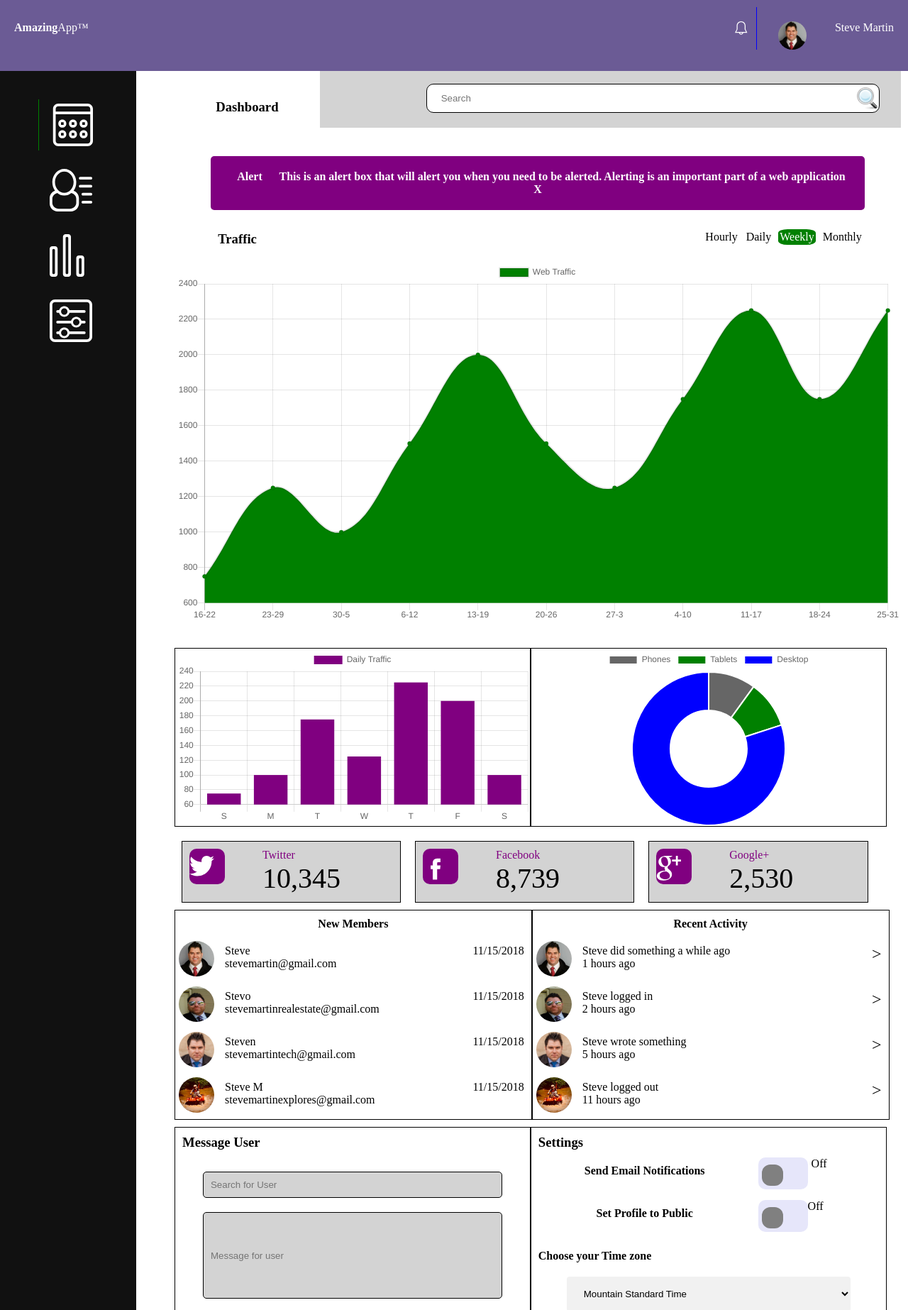
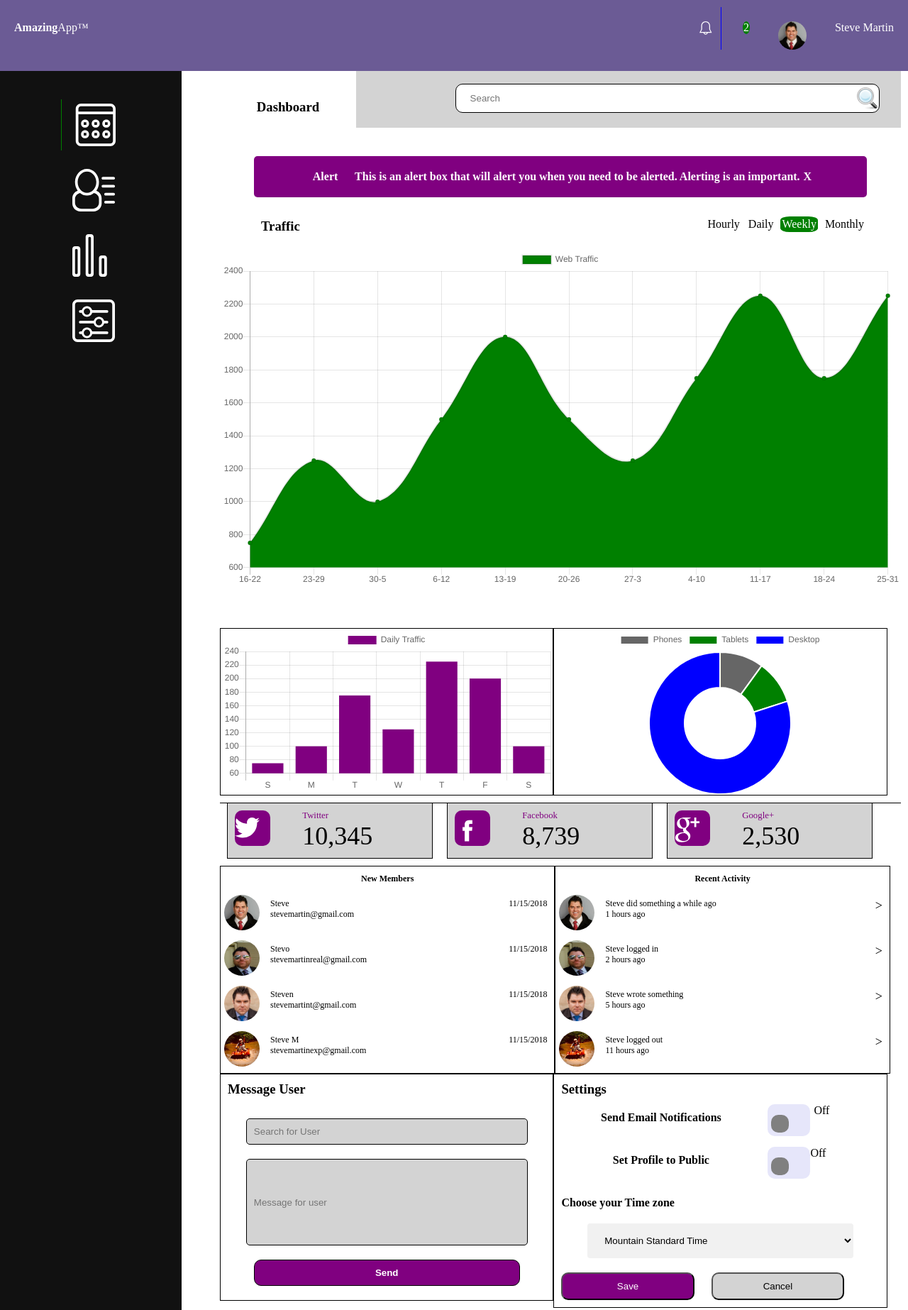
Before and after one commit to stevemartin21/techdegreeproject9, a plain HTML site: page index.html in a window 1280 px wide. Shown: the top 1846 px of the page at 71% size. Drawn offline with nearby package versions, Linux system fonts and the light colour scheme; no server answers.

Commit message:
Add files via upload

```diff
--- a/index.html
+++ b/index.html
@@ -21,9 +21,15 @@
           <img src="images/profile.jpg" alt="profile">
         </li>
 
+        <li id='notificationDot'>
+          <div id="dot">2</div>
+        </li>
+
         <li id="bell">
           <img src="icons/icon-bell.svg" alt="profile">
+
         </li>
+
     	</ul>
     </header>
 
@@ -67,8 +73,10 @@
 
   <div id="alert">
 
-    <h4><span id='warning'>Alert</span> This is an alert box that will alert you when you need to be alerted.  Alerting is an important part of a web application <span id="close">X</span></h4>
+    <h4><span id='warning'>Alert</span> This is an alert box that will alert you when you need to be alerted.  Alerting is an important.<span id="close">X</span></h4>
   </div>
+
+   <hr class="mobile">
   <div id="traffic">
     <h3>Traffic</h3>
     <ul>
@@ -78,6 +86,8 @@
          <li>Monthly</li>
     </ul>
   </div>
+
+
 
       <div class="container">
       <canvas id="myChart"></canvas>
@@ -90,6 +100,8 @@
     <div class="container2">
       <canvas id="myDonut"></canvas>
     </div>
+
+    <hr class="mobile">
 
     <!--This is the for the three social buttons -->
 <div id="social">
@@ -161,6 +173,7 @@
   </div>
   </div>
 </div>
+
 <div class="socialUpdate">
     <div class="container3">
               <h4>New Members</h4>
@@ -192,7 +205,7 @@
                   Stevo
                 </div>
                 <div class="email">
-                  stevemartinrealestate@gmail.com
+                  stevemartinreal@gmail.com
                 </div>
               </div>
                 <div class="date">
@@ -211,7 +224,7 @@
                 Steven
               </div>
               <div class="email">
-                stevemartintech@gmail.com
+                stevemartint@gmail.com
               </div>
             </div>
               <div class="date">
@@ -230,7 +243,7 @@
                 Steve M
               </div>
               <div class="email">
-                stevemartinexplores@gmail.com
+                stevemartinexp@gmail.com
               </div>
             </div>
               <div class="date">
@@ -240,6 +253,8 @@
 
 <!--Container2 closing Div -->
 </div>
+
+
 
 <div class="container3">
   <h4>Recent Activity</h4>
@@ -344,6 +359,7 @@
 
             <button id="send">Send</button>
              <div id="confirm">Your messsage was sent</div>
+             <div id="notSent">How dare you try and send a message without including anything.  Shame on you!</div>
 
 
           </form>
@@ -515,8 +531,8 @@ let error =document.getElementById('errorMessage')
 
 
 function myFunction() {
-    var x = document.getElementById("subject");
-    if (x.value== ""){
+    var subject = document.getElementById("subject");
+    if (subject.value== ""){
       error.style.display="block"
 
     }
@@ -530,8 +546,8 @@ let error2 =document.getElementById('errorMessage2')
 
 
 function myFunction2() {
-    var x = document.getElementById("message");
-    if (x.value== ""){
+    var message = document.getElementById("message");
+    if (message.value== ""){
       error2.style.display="block"
 
     }
@@ -544,10 +560,21 @@ function myFunction2() {
   let send = document.getElementById('send');
 
   let confirm =document.getElementById('confirm');
+  let notSent =document.getElementById('notSent')
+  let message =document.getElementById('message').value;
+  let subject =document.getElementById('message').value;
+
 
   send.addEventListener('click', (event) =>{
     event.preventDefault();
-    confirm.style.display='block'
+    if (message || subject == ''){
+      notSent.style.display='block'
+    }
+    if (message && subject !==''){
+
+    confirm.style.display='block'}
+
+
     console.log('bob');
   });
 
--- a/script.js
+++ b/script.js
@@ -40,12 +40,3 @@ switcher2.addEventListener('change', () =>{
 
 
 });
-
-
-
-
-// Need to get the values for the select user and for the mssage //  Search for User and Message User
-
-send.addEventListener('click', ()=>{
-
-});
--- a/style.css
+++ b/style.css
@@ -7,9 +7,10 @@
 /* Grid Layout */
 
 #top{
-	width:100%;
+	width:90%;
 	/*height:150px;  */
 	background-color: #6B5B95;
+	margin: 0px auto;
 }
 
 #top li{
@@ -18,7 +19,7 @@
 	list-style-type: none;
 	text-align:center;
 	color:white;
-	padding:5px;
+	padding:10px;
 }
 
 #your {
@@ -35,6 +36,19 @@
 	border-right: solid blue 1px;
 	margin:5px auto;
 	padding-bottom: 10px;
+}
+
+#dot {
+	font-size: 1em;
+	width:10px;
+	color:white;
+	background-color:green;
+	margin:0px auto;
+	border-radius: 50%;
+}
+
+#dot:hover{
+	font-size: 1.25em;
 }
 
 #avatar{
@@ -84,9 +98,9 @@
     font-size: 25px;
     color: #818181;
     display: block;
-    height:60px;
-    width:60px;
-    margin:20px auto;
+    height:30px;
+    width:30px;
+    margin:10px auto;
 }
 
 /* When you mouse over the navigation links, change their color */
@@ -115,23 +129,27 @@ float: right;
 	height:100px;
 	width:100%;
 	margin-top:0px;
+	margin:0px auto;
 }
 #title{
 	width:100%;
 	float:left;
+	clear:both;
 }
 
 #title h3{
 	padding:20px;
 	text-align: center;
 
+
 }
 
 #grayContainer{
-	background-color: lightgray;
-	width:100%;
-	float:left;
+	background-color: none;
+	width:90%;
+
 	height:80%;
+	margin: 10px auto;
 
 }
 
@@ -154,16 +172,19 @@ float: right;
 	color:white;
 	height:20px;
 	width:20px;
+
 }
 
 #bell:hover{
 	transform: translate(20px);
 }
 
+
+
 #alert{
 	box-sizing: border-box;
 	text-align: center;
-	height:140px;
+	height:160px;
 	width:100%;
 	margin:20px auto;
 	clear:both;
@@ -190,7 +211,7 @@ float: right;
 	font-weight: bold;
 	display: block;
 	text-align: center;
-	padding:10px;
+	padding:20px;
 }
 
 #traffic{
@@ -262,11 +283,8 @@ float: right;
 }
 
 .socialItem{
-	width:100%;
-	margin:10px;
-	float:left;
-
-	border:solid black 1px;
+	width:90%;
+	margin:10px auto;
 	background-color:lightgray;
 }
 
@@ -278,11 +296,11 @@ float: right;
 
 .title{
 	color: purple;
-	font-size:1em;
+	font-size:.8em;
 }
 
 .number{
-	font-size:2.5em;
+	font-size:2.25em;
 }
 
 .svg{
@@ -293,6 +311,7 @@ float: right;
 	height:50px;
 	width:50px;
 	float:left;
+
 }
 .svg img{
 	width:100%;
@@ -323,6 +342,7 @@ svg:hover{
 .container3{
 	width:100%;
 	margin:10px;
+	font-size:.8em;
 }
 
 .container3 h4{
@@ -437,6 +457,10 @@ input[type='text']#message{
 	display:none;
 }
 
+#notSent{
+	display:none;
+}
+
 .notification {
 	width:100%;
 	height:60px;
@@ -487,7 +511,7 @@ select{
 .turnOn {
   position: relative;
   display: inline-block;
-  width: 70px;
+  width: 60px;
   height: 45px;
 }
 
@@ -512,8 +536,8 @@ background-color: lavender;
   content: "";
 
   background-color: gray;
-  height: 30px;
-  width: 30px;
+  height: 25px;
+  width: 25px;
   left: 5px;
   bottom: 5px;
 }
@@ -526,9 +550,6 @@ input:checked + .transition:before {
 input:checked + .transition {
   background-color: green;
 }
-
-
-
 
 
 input:focus + .transition {
@@ -560,58 +581,6 @@ input:focus + .transition {
 
 
 
-/* On smaller screens, where height is less than 450px, change the style of the sidebar (less padding and a smaller font size) */
-@media screen and (max-height: 450px) {
-    .sidenav {padding-top: 15px;}
-    .sidenav a {font-size: 18px;}
-}
-
-
-
-@media only screen and (max-width: 450px){
-	.date{
-		float:left;
-}
-
-}
-
-@media only screen and (min-width: 480px){
-	#newCharts{
-
-	height: 50px;
-	width:100%;
-	clear:both;
-}
-
-.date{
-		float:right;
-}
-
-}
-
-@media only screen and (min-width: 680px){
-	#newCharts{
-
-	height: 100px;
-	width:100%;
-	clear:both;
-}
-
-}
-@media only screen and (min-width: 760px) and (max-width:900px){
-
-#newCharts{
-
-	height: 0px;
-	width:100%;
-	clear:both;
-}
-
-
-
-}
-
-
 
 @media only screen and (min-width: 768px) {
 	#top li{
@@ -624,6 +593,7 @@ input:focus + .transition {
 }
 
 #top{
+	width:100%;
 	height:100px;
 }
 
@@ -632,7 +602,7 @@ input:focus + .transition {
 
 }
 
-#bell, #avatar, #name{
+#bell, #avatar, #name, #notificationDot{
 	float:right;
 }
 
@@ -645,12 +615,21 @@ input:focus + .transition {
 	width:80%;
 }
 
+.mobile {
+	display:none;
+	clear:both;
+	padding-top:10px;
+}
+
 #title{
 	width:20%;
 }
 
 #grayContainer{
 	width:80%;
+	margin-top:0px;
+	float:left;
+	background-color: lightgray;
 }
 
 #title h3{
@@ -669,6 +648,7 @@ input:focus + .transition {
 
 #close{
 	display:inline;
+	padding:5px;
 }
 
 
@@ -689,6 +669,7 @@ input:focus + .transition {
 .container2{
 	width:49%;
 	float:left;
+	margin:0px auto;
 	border:1px solid black;
 }
 
@@ -699,7 +680,9 @@ input:focus + .transition {
 
 .socialUpdate{
 	width:100%;
+	margin:10px auto;
 	clear:none;
+	border-top: solid black 1px;
 }
 
 
@@ -710,7 +693,7 @@ input:focus + .transition {
 	margin:0px auto;
 	height:auto;
 	border: solid black 1px;
-
+	font-size:.75em;
 	float:left;
 
 }
@@ -719,10 +702,15 @@ input:focus + .transition {
 	padding:10px;
 }
 
-
+.svg{
+	float:left;
+}
 
 .socialItem{
 	width:100%;
+	float:left;
+	margin: 10px 10px;
+	border:solid black 1px;
 }
 
 .notification label{
@@ -734,19 +722,22 @@ select{
 	width:80%;
 }
 
-@media only screen and (min-width: 900px){
+.sidenav a {
 
-	.socialItem{
-		width:30%
-	}
+    height:60px;
+    width:60px;
+     margin:20px auto;
+
+}
+}
 
 
 
-}
+@media only screen and (min-width: 1024px){
 
-@media only screen and (min-width: 1100px){
-
-
+	.buttons{
+		padding-bottom: 10px;
+	}
 
 	#newCharts{
 
@@ -755,4 +746,26 @@ select{
 	clear:both;
 }
 
+.sidenav{
+	width:20%;
+	height: 1800px;
 }
+
+#main{
+	width:75%;
+}
+
+.socialItem{
+	width:30%;
+	float:left;
+	margin: 10px 10px;
+	border:solid black 1px;
+}
+
+#send{
+	padding-bottom: 10px;
+}
+
+
+
+}
```
